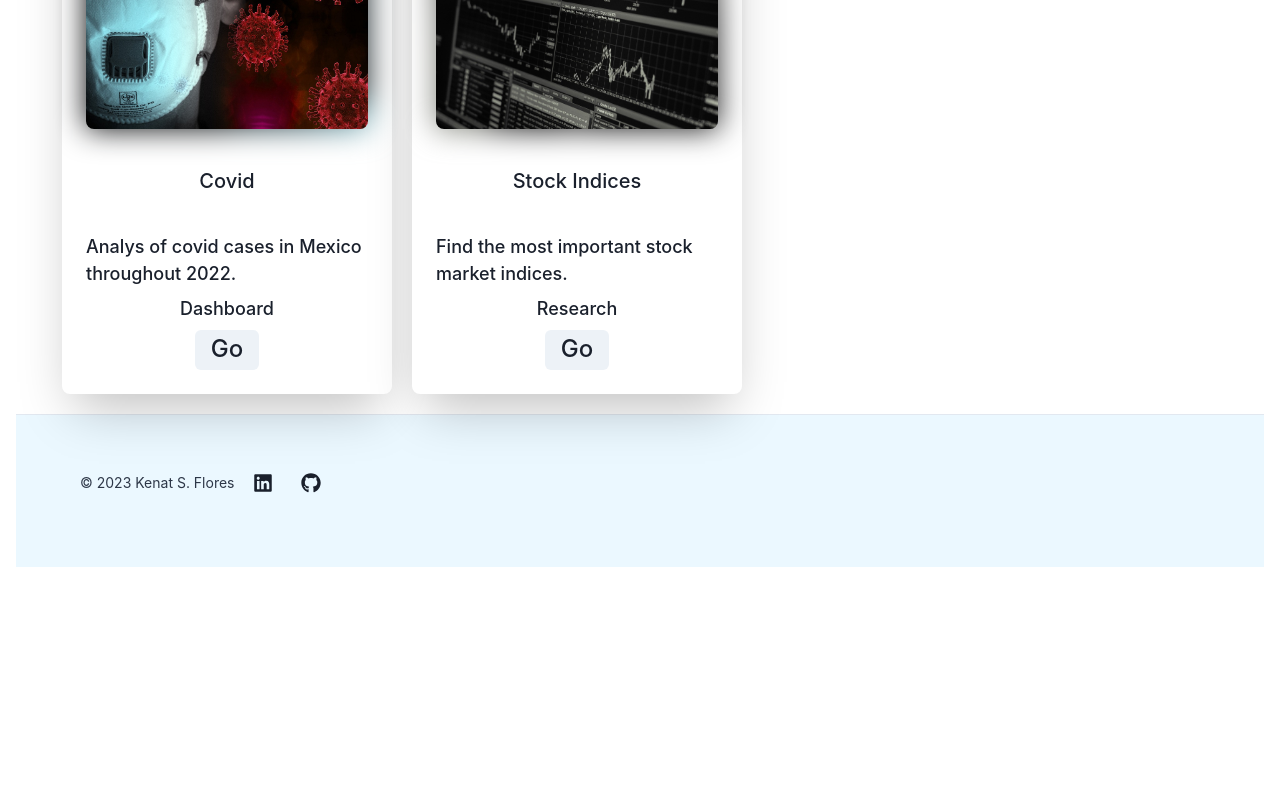
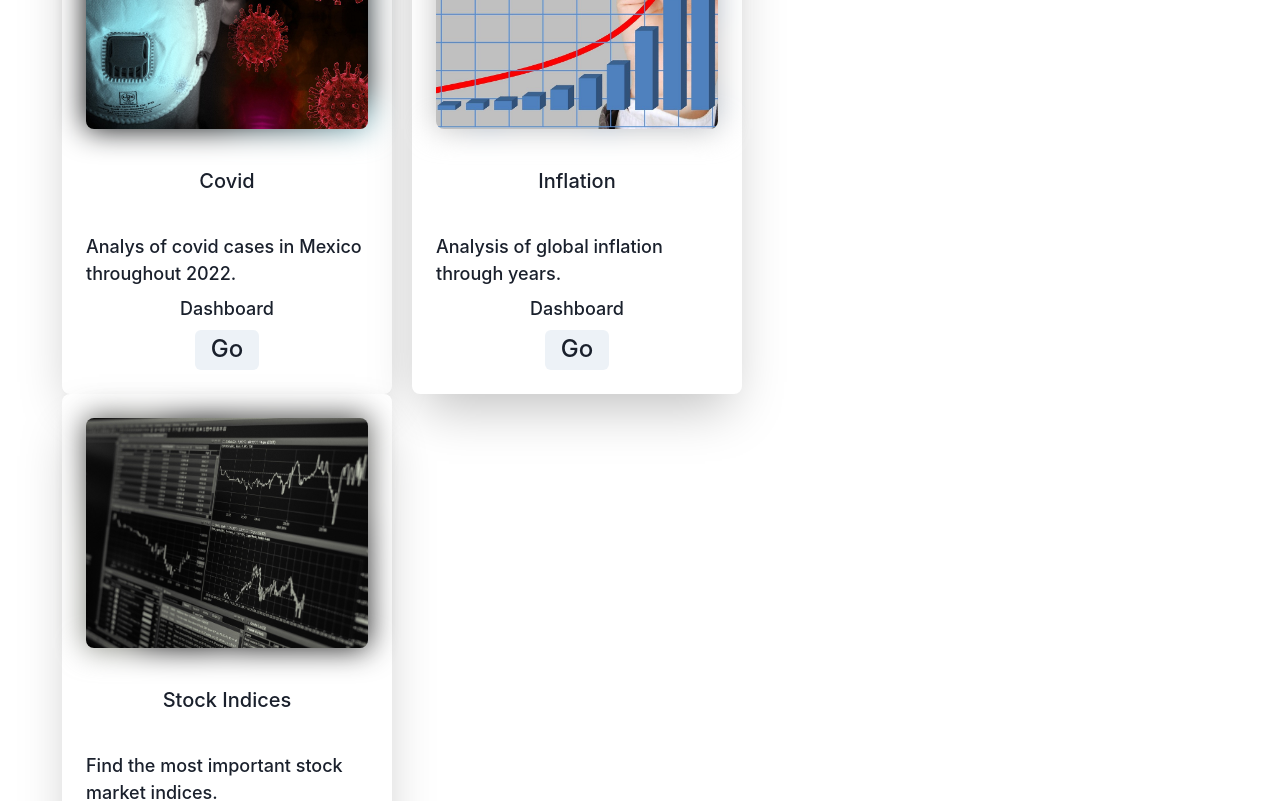
Before and after one commit to KenatSF/kenny-projects, a Next.js app: page /projects in a window 1280 px wide. Shown: the part 1160-1961 px from the top of the page. Before the commit the page ends 1743 px from the top, so only its background shows below. Built offline with nearby package versions, Linux system fonts and the light colour scheme.

Commit message:
inflation dashboard added

```diff
--- a/components/datagrid/index.js
+++ b/components/datagrid/index.js
@@ -55,6 +55,17 @@ export default function Datagrid() {
                     imageView={"Dashboard"}
                     imageButton={"Go"} />
                 <Projectinfo
+                    image={"/datascience/inflation.jpg"}
+                    linkTo={"https://app.powerbi.com/view?r=eyJrIjoiODFiYjI1YTUtZDVlMC00OWU3LTlhYjEtYzYzNGFmZDJiYzgyIiwidCI6ImU4NDQ4ZDZjLWM0ZjctNDQ2Ny1hZWMwLWU5NTdkNzcyNTFhMyJ9"}
+                    samePage={false}
+                    imageTittle={"Inflation"}
+                    imageDescription={"Analysis of global inflation through years."}
+                    imageView={"Dashboard"}
+                    imageButton={"Go"} />
+
+            </Grid>
+            <Grid templateColumns={isNotSmallerScreen ? "repeat(4, minmax(350px, 1fr))" : "repeat(1, minmax(250px, 1fr))"}>
+                <Projectinfo
                     image={"/datascience/stockindices.jpg"}
                     linkTo={"https://github.com/KenatSF/Heavy-Indexes/blob/main/ProyectoRedes.pdf"} s
                     amePage={false}
@@ -63,8 +74,6 @@ export default function Datagrid() {
                     imageView={"Research"}
                     imageButton={"Go"} />
             </Grid>
-            <Grid templateColumns={isNotSmallerScreen ? "repeat(4, minmax(350px, 1fr))" : "repeat(1, minmax(250px, 1fr))"}>
-            </Grid>
         </Box>
 
     )
```
Also changed, not shown: public/datascience/inflation.jpg (added).
